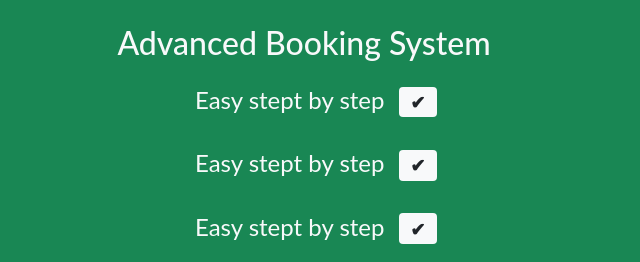
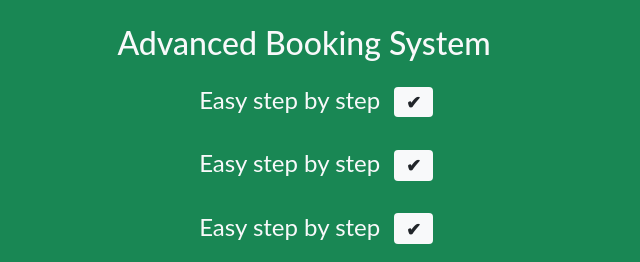
Before and after one commit to mihneacojocaru/sobis-tour, a plain HTML site: page index.html in a window 1280 px wide. Shown: the part 2538-2800 px from the top of the page, 51-691 px from the left. Drawn offline with nearby package versions, Linux system fonts and the light colour scheme.

Commit message:
text fix

```diff
--- a/index.html
+++ b/index.html
@@ -62,7 +62,7 @@
           <p class="text-center">
             Travel to your dream destination by booking with SOBIS TOUR.
           </p>
-          <button class="btn btn-success"><a class="text-white text-decoration-none" href="#offers">Find our more</a></button>
+          <button class="btn btn-success"><a class="text-white text-decoration-none" href="#offers">Find out more</a></button>
         </div>
       </div>
     </div>
@@ -157,15 +157,15 @@
             <h2 class="text-light">Advanced Booking System</h2>
             <ul class="text-light fs-4">
               <li class="list-unstyled p-3">
-                Easy stept by step
+                Easy step by step
                 <span class="badge bg-light text-dark mx-2">&#10004;</span>
               </li>
               <li class="list-unstyled p-3">
-                Easy stept by step
+                Easy step by step
                 <span class="badge bg-light text-dark mx-2">&#10004;</span>
               </li>
               <li class="list-unstyled p-3">
-                Easy stept by step
+                Easy step by step
                 <span class="badge bg-light text-dark mx-2">&#10004;</span>
               </li>
             </ul>
```
